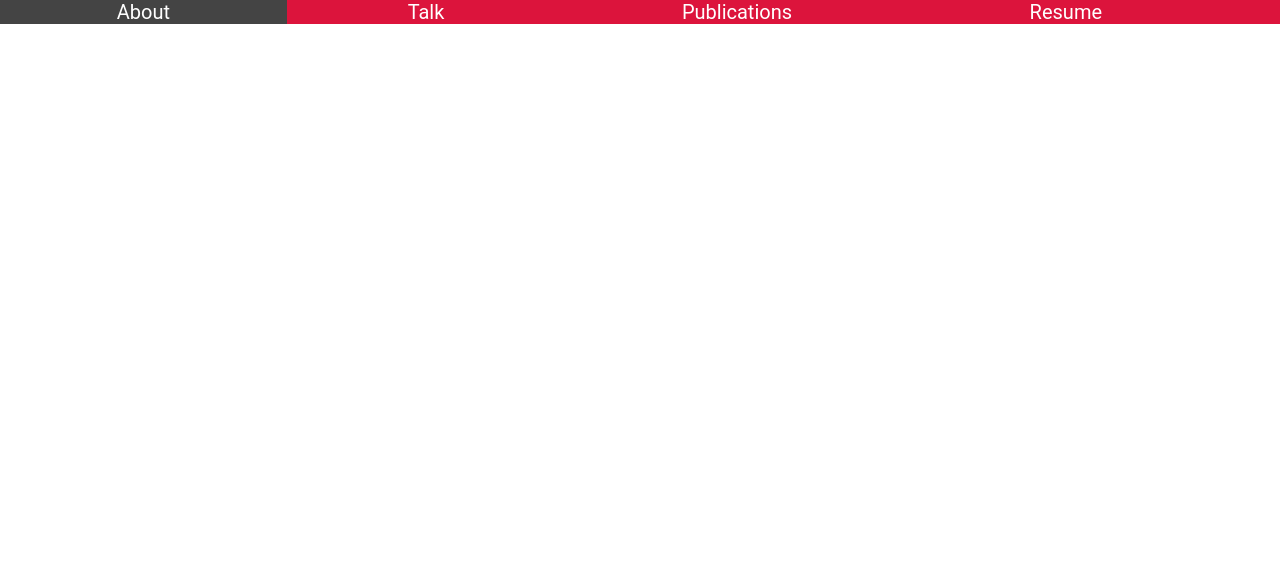
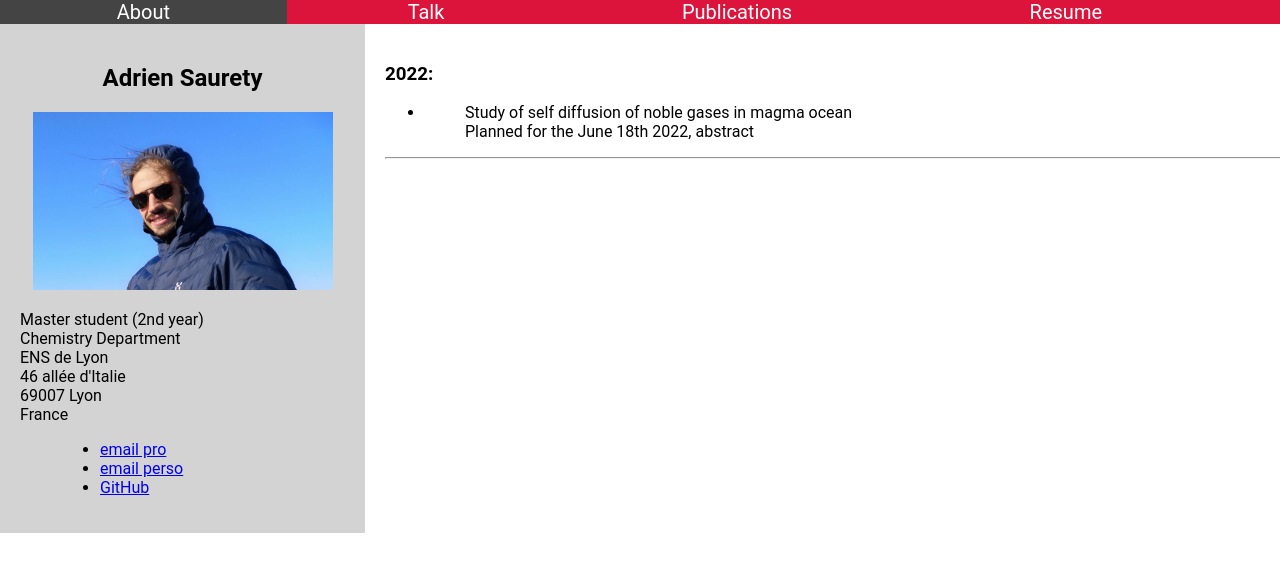
Before and after one commit to adriensaurety/adriensaurety.github.io, a Jekyll site: the page built from talk.html, in a window 1280 px wide. Shown: the top 572 px of the page. Built offline with Jekyll 4.4.1, drawn with Linux system fonts in a browser that asks for light colours.

Commit message:
Update talk.html

```diff
--- a/talk.html
+++ b/talk.html
@@ -2,3 +2,43 @@
 layout: default
 title: Adrien Saurety
 ---
+<div class="row">
+
+<div class="side">
+    		<center><h2>Adrien Saurety</h2>
+			<img src="profile.png" alt=""  width="300" height="auto"></center>
+
+		<p> Master student (2nd year)<br>
+		Chemistry Department<br>
+		ENS de Lyon<br>
+            	46 allée d'Italie<br>
+            	69007 Lyon <br>
+            	France<br>
+    		</p>
+
+		<dd>
+		<ul>
+			<li><a href="mailto:adrien.saurety@ens-lyon.fr">email pro</a></li>
+			<li><a href="mailto:asaurety@gmail.com">email perso</a></li>
+			<li><a href="https://github.com/adriensaurety">GitHub</a></li>
+		</ul>
+		</dd>
+		<dd>
+	</div>
+
+
+	<div class="main">
+
+		<p><h3> 2022: </h3></p>
+	<ul>
+    <li> <dd>Study of self diffusion of noble gases in magma ocean</dd>
+     <dd> Planned for the June 18th 2022, <a style="color:#dc143c" href="abstract_IMA_2022.pdf" target="_blank"></a> abstract</dd>
+    </li>
+  </ul>
+
+
+<hr />
+
+	</div>
+
+</div>
```
